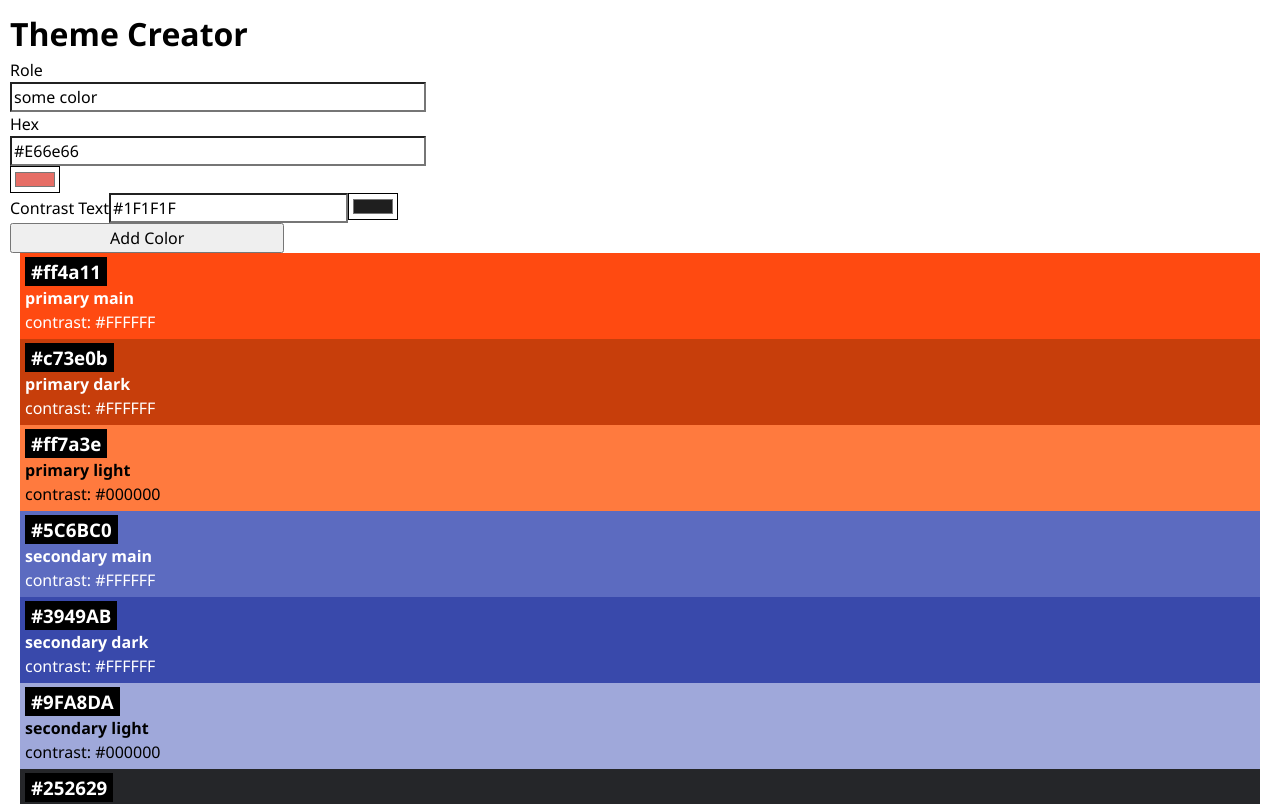
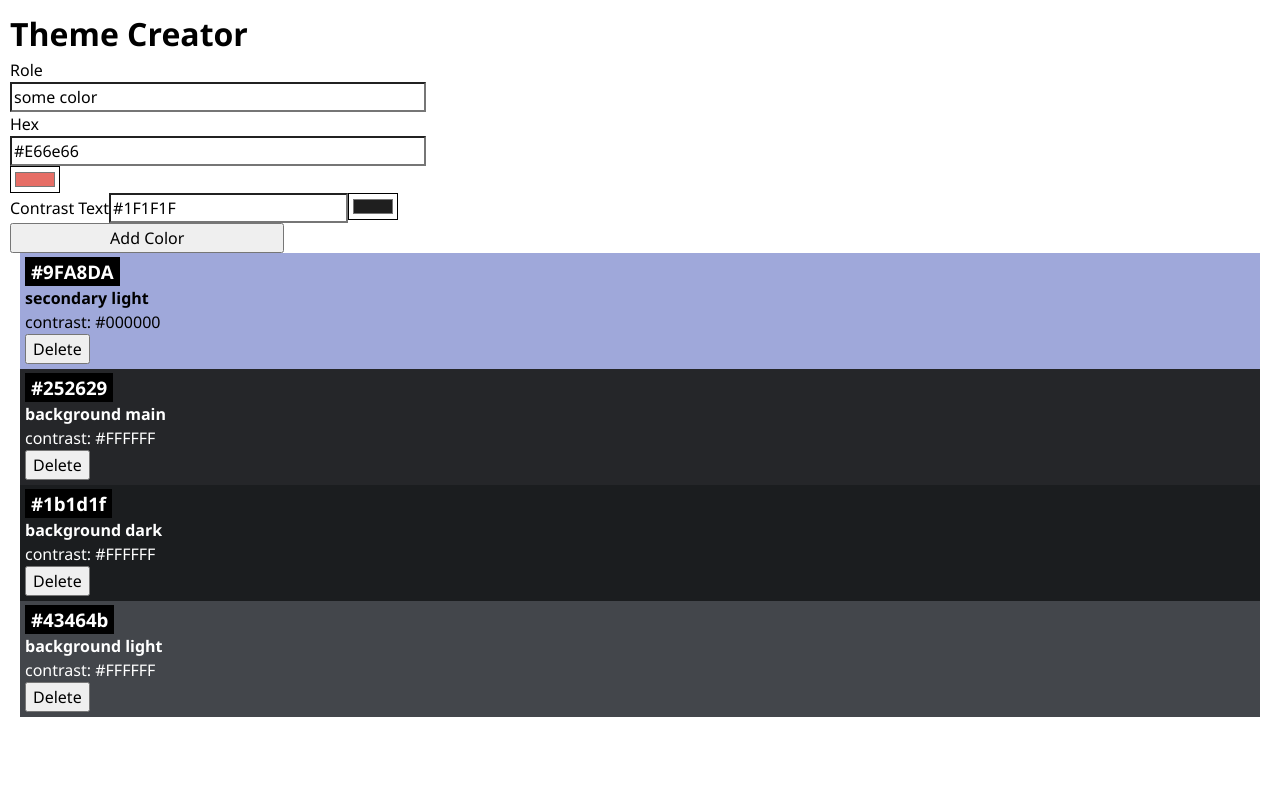
Before and after one commit to G-Kerber/4_reacp_theme-creator, a React (Vite) app: page / in a window 1280 px wide. Shown: the top 804 px of the page. Built offline with nearby package versions, Linux system fonts and the light colour scheme.

Commit message:
add-delete-function

```diff
--- a/src/App.jsx
+++ b/src/App.jsx
@@ -12,13 +12,29 @@ function App() {
     setColors([{ id: nanoid(), ...newColor }, ...colors]);
   }
 
+  function handleDeleteColor(colorIDToDelete) {
+    setColors(colors.filter((color) => color.id !== colorIDToDelete));
+  }
+
   return (
     <>
       <h1>Theme Creator</h1>
       <ColorForm key={nanoid()} onAddColor={handleAddColor} />
-      {colors.map((color) => {
-        return <Color key={color.id} color={color} />;
-      })}
+      {colors.length > 0 ? (
+        colors.map((color) => {
+          return (
+            <>
+              <Color
+                key={color.id}
+                color={color}
+                onDeleteColor={handleDeleteColor}
+              />
+            </>
+          );
+        })
+      ) : (
+        <p>No Colors.. start by adding one!</p>
+      )}
     </>
   );
 }
--- a/src/Components/Color/Color.css
+++ b/src/Components/Color/Color.css
@@ -3,7 +3,7 @@
   padding: 5px;
 }
 
-.color-card-headline {
+.color-card-hightlight {
   display: inline;
   padding: 2px 6px;
   background: black;
--- a/src/Components/Color/Color.jsx
+++ b/src/Components/Color/Color.jsx
@@ -1,6 +1,7 @@
 import "./Color.css";
+import ColorDeletion from "./ColorDeletion";
 
-export default function Color({ color }) {
+export default function Color({ color, onDeleteColor }) {
   return (
     <div
       className="color-card"
@@ -9,9 +10,14 @@ export default function Color({ color }) {
         color: color.contrastText,
       }}
     >
-      <h3 className="color-card-headline">{color.hex}</h3>
+      <h3 className="color-card-hightlight">{color.hex}</h3>
       <h4>{color.role}</h4>
       <p>contrast: {color.contrastText}</p>
+      <ColorDeletion
+        key={color.id}
+        id={color.id}
+        onDeleteColor={onDeleteColor}
+      />
     </div>
   );
 }
--- /dev/null
+++ b/src/Components/Color/ColorDeletion.jsx
@@ -0,0 +1,38 @@
+import { useState } from "react";
+import "./Color.css";
+
+export default function ColorDeletion({ id, onDeleteColor }) {
+  const [showDeleteButton, setShowDeleteButton] = useState(true);
+
+  if (showDeleteButton) {
+    return (
+      <button
+        type="button"
+        className="color-card-button"
+        onClick={() => setShowDeleteButton(false)}
+      >
+        Delete
+      </button>
+    );
+  }
+
+  return (
+    <>
+      <p className="color-card-hightlight">Really delete?</p>
+      <button
+        type="button"
+        className="color-card-button"
+        onClick={() => setShowDeleteButton(true)}
+      >
+        Cancel
+      </button>
+      <button
+        type="button"
+        className="color-card-button"
+        onClick={() => onDeleteColor(id)}
+      >
+        Delete
+      </button>
+    </>
+  );
+}
--- a/src/Components/ColorForm/ColorForm.jsx
+++ b/src/Components/ColorForm/ColorForm.jsx
@@ -7,6 +7,7 @@ export default function ColorForm({ onAddColor }) {
     hex: "#E66e66",
     contrastText: "#1F1F1F",
   };
+
   function handleSubmit(event) {
     event.preventDefault();
     const formData = new FormData(event.target);
@@ -18,6 +19,7 @@ export default function ColorForm({ onAddColor }) {
     event.target.elements.role.focus();
     console.log(data);
   }
+
   return (
     <form onSubmit={handleSubmit} className="form">
       <div className="form__field">
--- a/src/lib/colors.js
+++ b/src/lib/colors.js
@@ -1,9 +1,9 @@
 export const initialColors = [
-  { id: "c1", role: "primary main", hex: "#ff4a11", contrastText: "#FFFFFF" }, // Vibrant orange
-  { id: "c2", role: "primary dark", hex: "#c73e0b", contrastText: "#FFFFFF" }, // Darker shade of orange
-  { id: "c3", role: "primary light", hex: "#ff7a3e", contrastText: "#000000" }, // Lighter shade of orange
-  { id: "c4", role: "secondary main", hex: "#5C6BC0", contrastText: "#FFFFFF" }, // Indigo Blue
-  { id: "c5", role: "secondary dark", hex: "#3949AB", contrastText: "#FFFFFF" }, // Darker indigo blue
+  //{ id: "c1", role: "primary main", hex: "#ff4a11", contrastText: "#FFFFFF" }, // Vibrant orange
+  //{ id: "c2", role: "primary dark", hex: "#c73e0b", contrastText: "#FFFFFF" }, // Darker shade of orange
+  //{ id: "c3", role: "primary light", hex: "#ff7a3e", contrastText: "#000000" }, // Lighter shade of orange
+  //{ id: "c4", role: "secondary main", hex: "#5C6BC0", contrastText: "#FFFFFF" }, // Indigo Blue
+  //{ id: "c5", role: "secondary dark", hex: "#3949AB", contrastText: "#FFFFFF" }, // Darker indigo blue
   {
     id: "c6",
     role: "secondary light",
```
